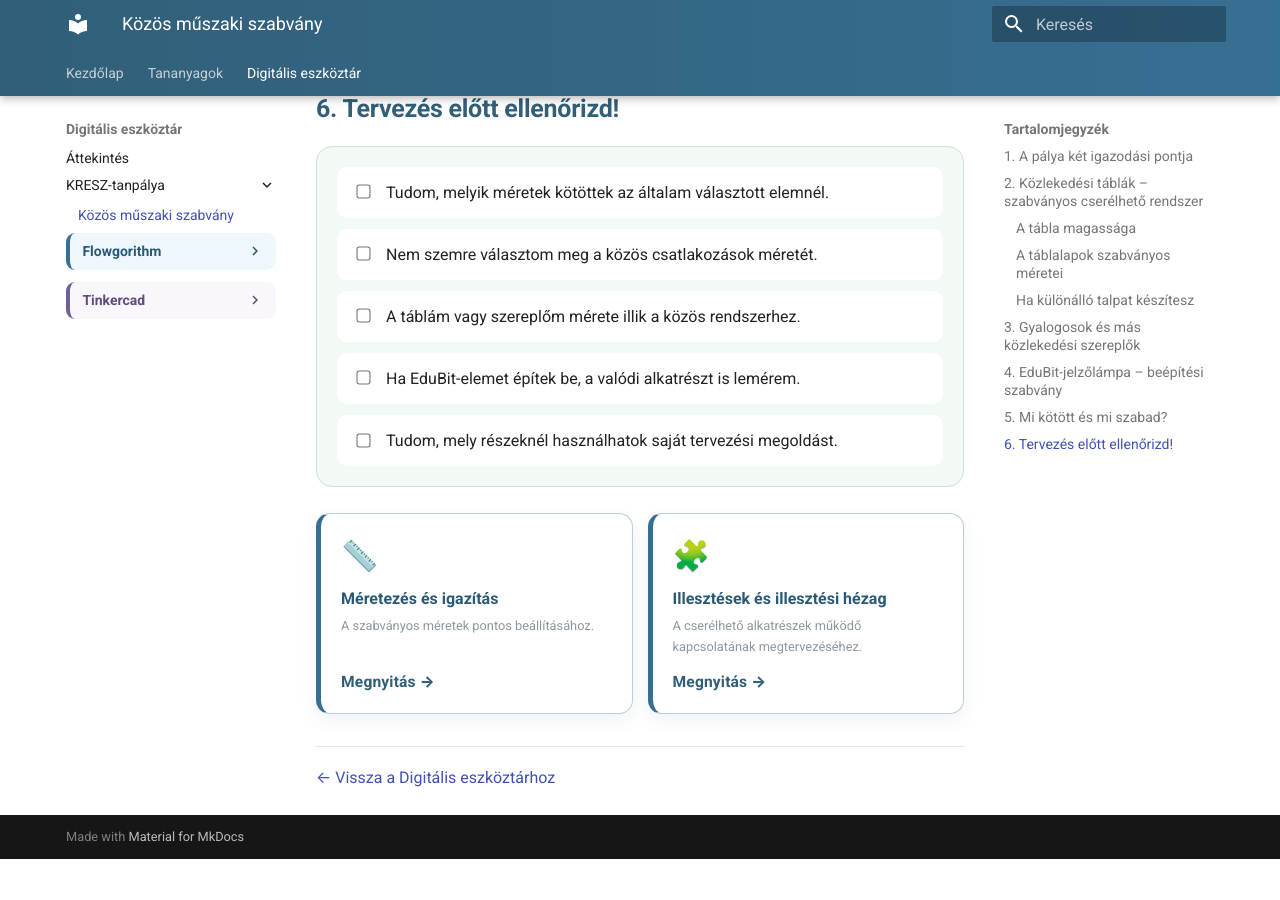
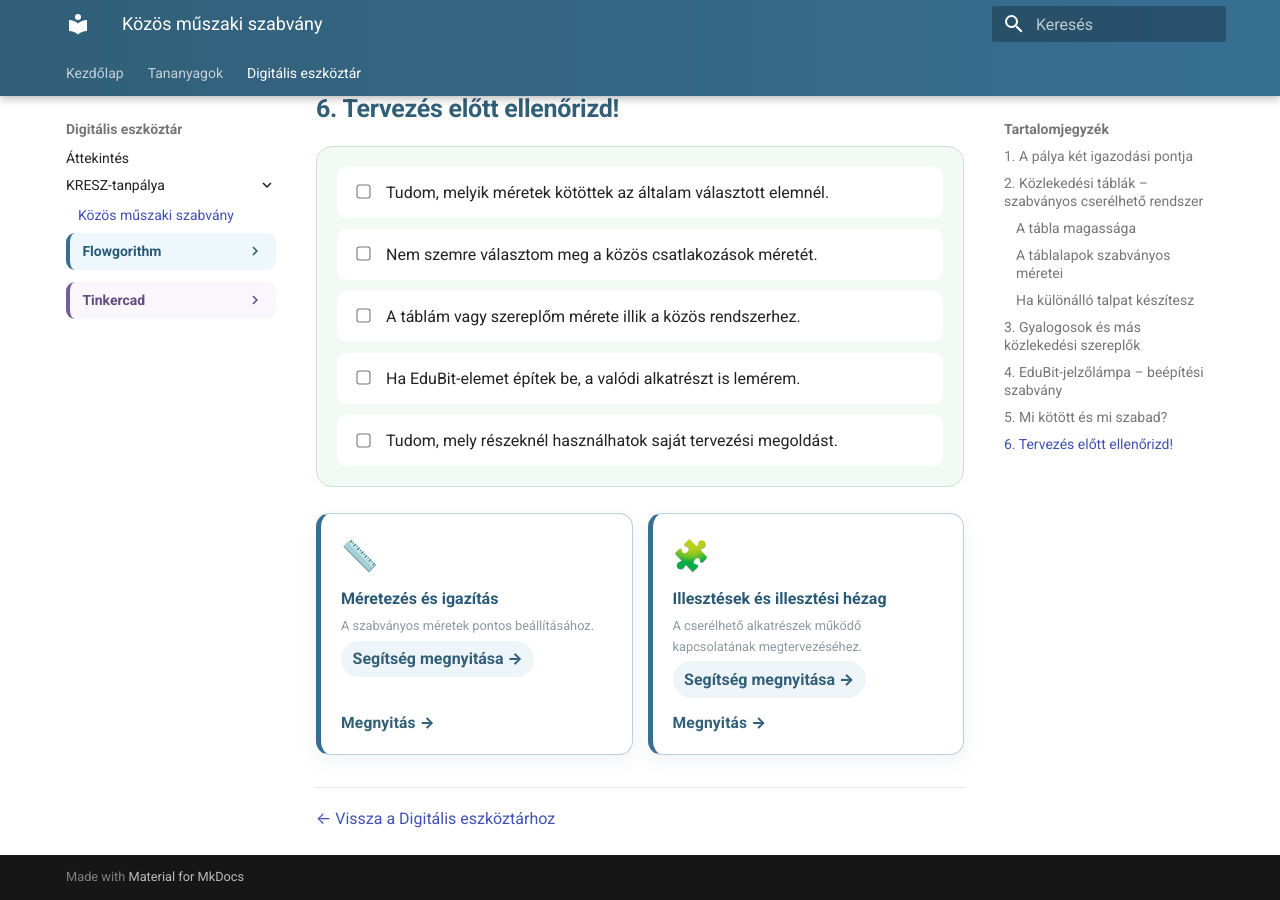
Before and after one commit to bsuszter/digitalis-eszkoztar, an MkDocs documentation site: the page built from docs/eszkoztar/kresz-tanpalya/muszaki-szabvany.md, in a window 1280 px wide and 900 px high, scrolled down 5301 px. Built offline with MkDocs 1.6.1 and Material for MkDocs 9.7.7, drawn with Linux system fonts in a browser that asks for light colours; before the commit the page ends 6160 px from its top, so only the background shows below that.

Commit message:
Add direct anchors and explicit link labels to KRESZ standard

```diff
--- a/docs/eszkoztar/kresz-tanpalya/muszaki-szabvany.md
+++ b/docs/eszkoztar/kresz-tanpalya/muszaki-szabvany.md
@@ -14,6 +14,7 @@
   <span>Nem mindent méretarányosan kicsinyítünk. A járművek adják a pálya alapléptékét, a táblák és a jelzőlámpák pedig kissé hangsúlyosabbak lehetnek, hogy tanórai helyzetben jól láthatók és könnyen kezelhetők legyenek.</span>
 </div>
 
+<a id="palya"></a>
 ## 1. A pálya két igazodási pontja
 
 <div class="mini-grid">
@@ -33,6 +34,7 @@
   <p>Ezeket a méreteket elsősorban a technikaórán készülő terepasztal használja. A digitális kultúrában készülő elemeknek ehhez a rendszerhez kell illeszkedniük.</p>
 </div>
 
+<a id="tablak"></a>
 ## 2. Közlekedési táblák – szabványos cserélhető rendszer
 
 A táblarendszer célja, hogy ugyanazokon a helyeken <strong>különböző jelzőtáblákat lehessen gyorsan kicserélni</strong>. Ezért a csatlakozás nem lehet egyéni méretű.
@@ -87,6 +89,7 @@ A talp legyen kicsi, de stabil:
 
 Ha a foglalat közvetlenül a terepasztalba kerül, külön talp nem szükséges.
 
+<a id="gyalogosok"></a>
 ## 3. Gyalogosok és más közlekedési szereplők
 
 A szereplők mérete elsősorban a 6–8 cm hosszú kisautókhoz igazodik. Nem cél a szigorú méretarány, de az egymás mellett használt figurák legyenek következetesek.
@@ -99,6 +102,7 @@ A szereplők mérete elsősorban a 6–8 cm hosszú kisautókhoz igazodik. Nem c
 
 A figura lehet egyszerűsített, stilizált vagy részletesebb. A legfontosabb, hogy <strong>felismerhető, stabil és 3D nyomtatható</strong> legyen.
 
+<a id="edubit"></a>
 ## 4. EduBit-jelzőlámpa – beépítési szabvány
 
 A jelzőlámpánál nem becsült méretből dolgozunk: a valódi elektronikai modul a kiindulópont.
@@ -148,11 +152,11 @@ A jelzőlámpa szándékosan hangsúlyosabb a kisautókhoz képest. Ez oktatási
 <div class="related-grid">
   <a href="../../tinkercad/meretezes/">
     <span class="related-icon">📏</span>
-    <span class="related-text"><strong>Méretezés és igazítás</strong><small>A szabványos méretek pontos beállításához.</small></span>
+    <span class="related-text"><strong>Méretezés és igazítás</strong><small>A szabványos méretek pontos beállításához.</small><span class="tool-link">Segítség megnyitása →</span></span>
   </a>
   <a href="../../tinkercad/illesztesek/">
     <span class="related-icon">🧩</span>
-    <span class="related-text"><strong>Illesztések és illesztési hézag</strong><small>A cserélhető alkatrészek működő kapcsolatának megtervezéséhez.</small></span>
+    <span class="related-text"><strong>Illesztések és illesztési hézag</strong><small>A cserélhető alkatrészek működő kapcsolatának megtervezéséhez.</small><span class="tool-link">Segítség megnyitása →</span></span>
   </a>
 </div>
 
```
